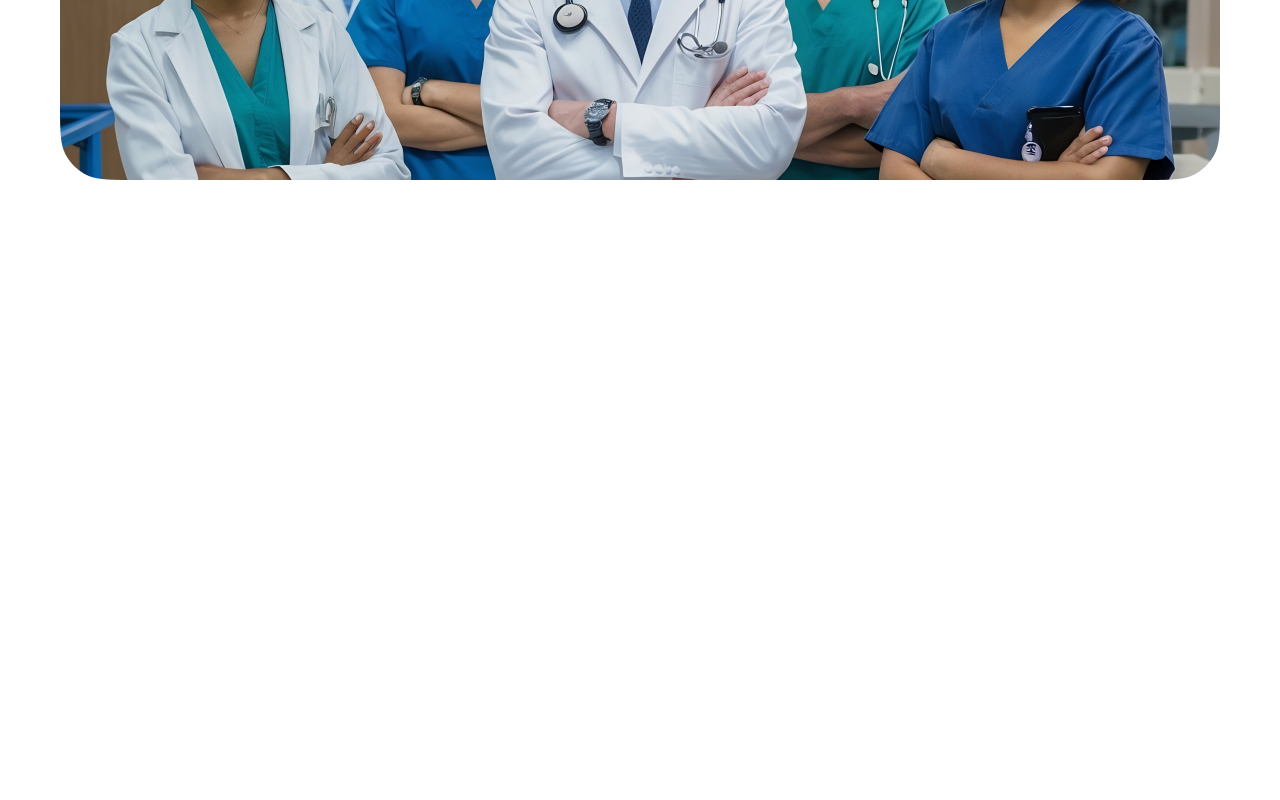
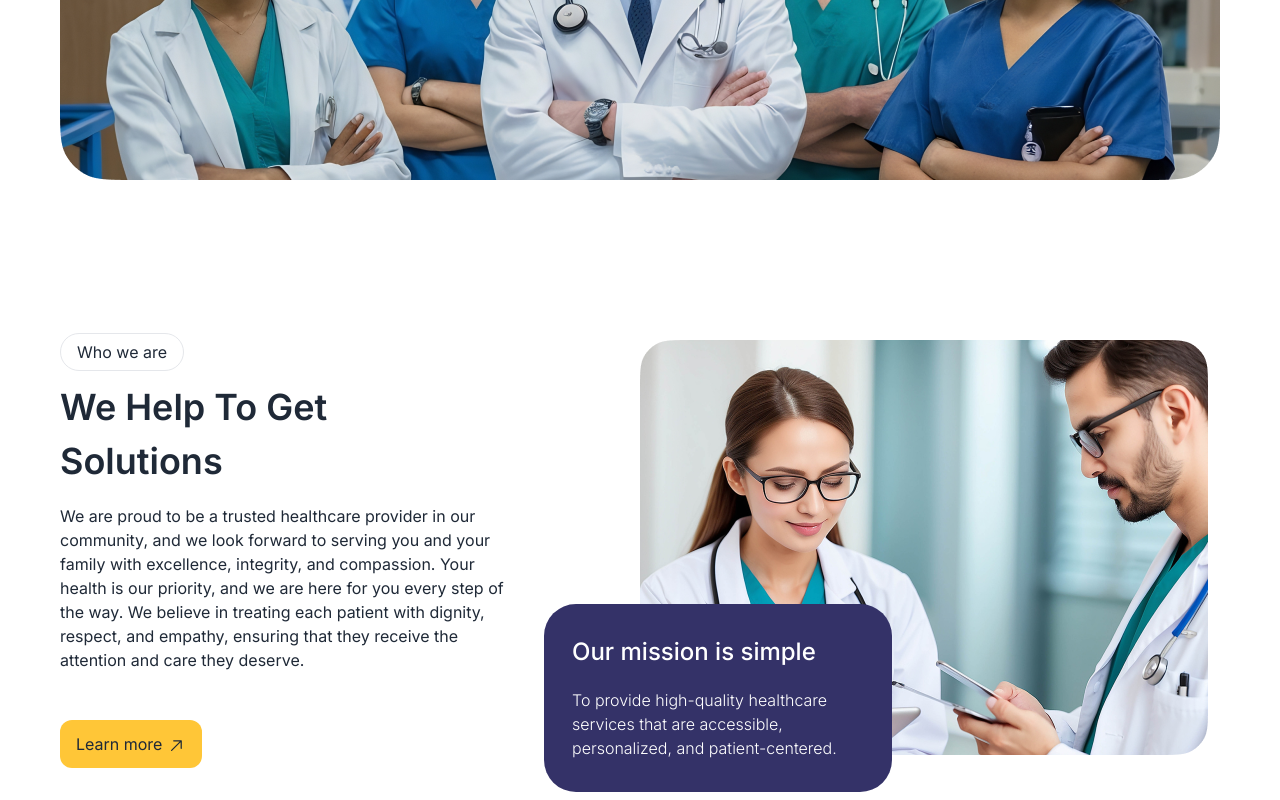
Before and after one commit to arifraj9911/healthcare-landing, a React (Vite) app: page / in a window 1280 px wide. Shown: the part 428-1228 px from the top of the page. Before the commit the page ends 800 px from the top, so only its background shows below. Built offline with nearby package versions, Linux system fonts and the light colour scheme.

Commit message:
get solution section added

```diff
--- a/src/App.jsx
+++ b/src/App.jsx
@@ -1,6 +1,7 @@
 
 import './App.css'
 import Banner from './components/Banner/Banner'
+import GetSolutions from './components/GetSolutions/GetSolutions'
 import Header from './components/Header/Header'
 
 function App() {
@@ -11,6 +12,7 @@ function App() {
       <div className='max-w-[1160px] mx-auto'>
       <Header></Header>
       <Banner></Banner>
+      <GetSolutions></GetSolutions>
       </div>
     </>
   )
--- /dev/null
+++ b/src/components/GetSolutions/GetSolutions.jsx
@@ -0,0 +1,41 @@
+import { GoArrowUpRight } from "react-icons/go";
+import solutionBanner from "../../assets/Image/Rectangle 24.png";
+
+const GetSolutions = () => {
+  return (
+    <div className="flex justify-between  mt-40">
+      <div className="w-2/5 text-left">
+        <span className="text-[16px] border px-4 py-2 rounded-3xl">
+          Who we are
+        </span>
+        <h2 className="text-4xl my-4 w-3/5 leading-[54px] font-semibold">
+          We Help To Get Solutions
+        </h2>
+        <p className="font-normal text-[16px]">
+          We are proud to be a trusted healthcare provider in our community, and
+          we look forward to serving you and your family with excellence,
+          integrity, and compassion. Your health is our priority, and we are
+          here for you every step of the way. We believe in treating each
+          patient with dignity, respect, and empathy, ensuring that they receive
+          the attention and care they deserve.
+        </p>
+        <button className="mt-12 flex gap-1 font-[16px]  bg-[#FFC637] py-3 px-4 rounded-xl">
+          Learn more
+          <GoArrowUpRight className="text-xl mt-1" />
+        </button>
+      </div>
+      <div className="w-1/2 relative">
+        <img src={solutionBanner} alt="" />
+        <div className="bg-[#343268] absolute top-[264px] left-[-96px] text-white py-8 pl-7 pr-4 text-left space-y-5 rounded-[32px] w-3/5">
+          <h4 className="text-2xl font-medium">Our mission is simple</h4>
+          <p className="text-[16px] font-light">
+            To provide high-quality healthcare services that are accessible,
+            personalized, and patient-centered.
+          </p>
+        </div>
+      </div>
+    </div>
+  );
+};
+
+export default GetSolutions;
```
